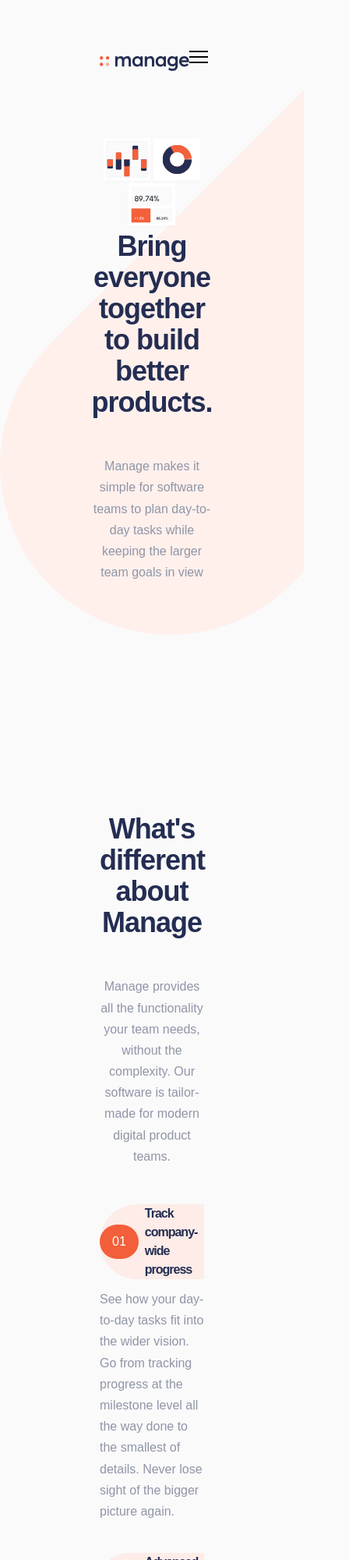
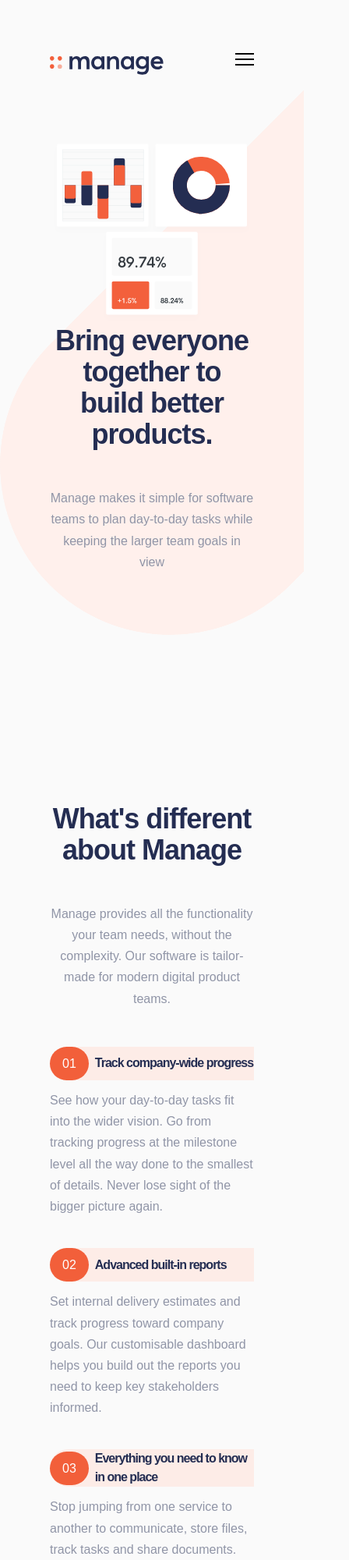
Before and after one commit to PacifistaPx0/Tailwind-web-design, a website: page index.html in a window 390 px wide. Shown: the top 2000 px of the page at 78% size, 448 px wide, since content can reach past the window. Drawn offline with Linux system fonts and the light colour scheme.

Commit message:
readjusting dimensions for mobile

```diff
--- a/index.html
+++ b/index.html
@@ -10,7 +10,7 @@
     <div class="wrapper">
         <header class="header" data-menu-open="false">
             <!-- Navbar-->
-            <nav class="relative container mx-auto p-16 px-32">
+            <nav class="relative container mx-auto p-16 px-16">
                 <div class="flex items-center justify-between"> <!--flex container-->
                     <div class="pt-2">
                         <img alt="Manage" class="header__logo" src="/img/logo.svg" />
@@ -54,7 +54,7 @@
             </nav>
         </header>
         <section class="hero">
-            <div class="container flex flex-col-reverse md:flex-row items-center px-32 mx-auto
+            <div class="container flex flex-col-reverse md:flex-row items-center px-16 mx-auto
             mt-5 space-y-0 md:space-u-0">
                 <!--left item-->
                 <div class="flex flex-col mb-32 space-y-12 md:w-1/2">
@@ -85,7 +85,7 @@
         <!--Features Section-->
         <section id="--Features">
             <!--Flex container-->
-            <div class="container flex flex-col p-20 px-32 mx-auto mt-10 space-y-12
+            <div class="container flex flex-col p-20 px-16 mx-auto mt-10 space-y-12
             md:space-y-0 md:flex-row">
                 <div class="flex flex-col space-y-12 md:w-1/2">
                     <h2 class="max-w-md text-4xl font-bold text-center
@@ -253,7 +253,7 @@
         <!--CTA section-->
         <section id="cta" class="bg-brightRed">
             <!--flex container-->
-            <div class="container flex flex-col items-center justify-between px-32 py-16
+            <div class="container flex flex-col items-center justify-between px-16 py-16
             mx-auto space-y-12 md:flex-row md:space-y-0">
                 <!--heading-->
                 <h2 class="text-5xl font-bold leading-tight text-center text-white
@@ -272,7 +272,7 @@
 
         <!--footer-->
         <footer class="bg-veryDarkBlue">
-            <div class="container flex flex-col-reverse justify-between px-32 py-10 mx-auto
+            <div class="container flex flex-col-reverse justify-between px-16 py-10 mx-auto
             space-y-8 md:flex-row md:space-y-0">
                 <!--Logo and social links container-->
                 <div class="flex flex-col-reverse items-center justify-between
```
